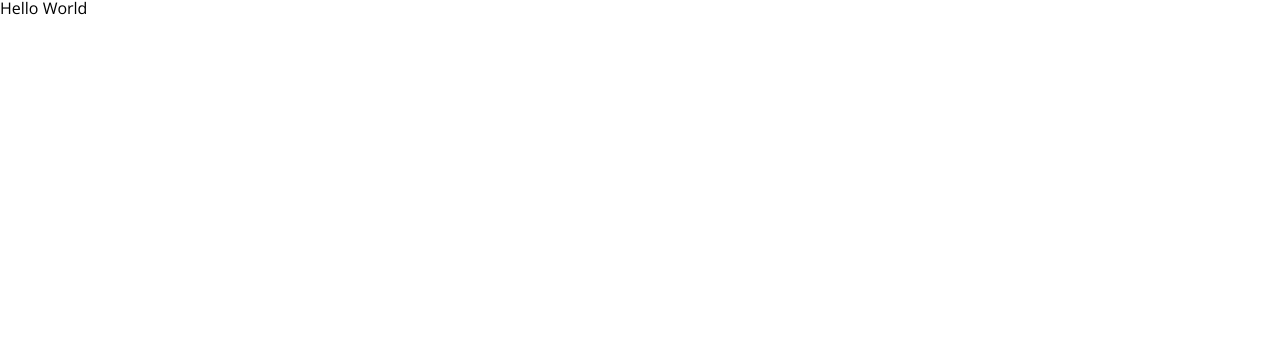
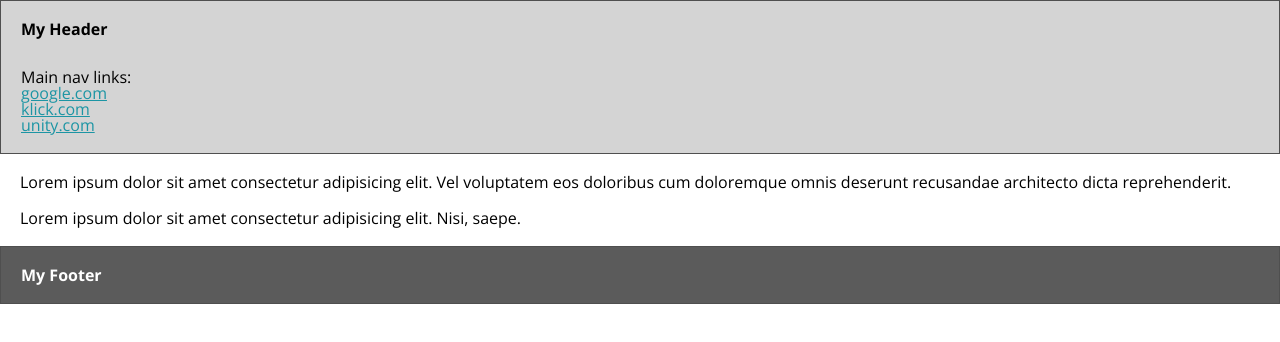
Before and after one commit to JusticeAmpofo/react-sample-website, a React (Create React App) app: page / in a window 1280 px wide. Shown: the top 342 px of the page. Built offline with nearby package versions, Linux system fonts and the light colour scheme.

Commit message:
started v1 layout on desktop

```diff
--- a/package.json
+++ b/package.json
@@ -34,5 +34,8 @@
       "last 1 firefox version",
       "last 1 safari version"
     ]
+  },
+  "devDependencies": {
+    "@babel/plugin-proposal-private-property-in-object": "^7.21.11"
   }
 }
--- a/src/App.css
+++ b/src/App.css
@@ -2,8 +2,8 @@
 @import url('https://fonts.googleapis.com/css2?family=Open+Sans:wght@400;700&display=swap');
 
 html {
+  box-sizing: border-box;
   font-size: 10px;
-  box-sizing: border-box;
 }
 
 *, *:before, *:after {
@@ -14,3 +14,38 @@ body {
   font-family: 'Open Sans', sans-serif;
   font-size: 1.6rem;
 }
+
+/* Utility Classes */
+.container {
+  padding: 20px;
+}
+
+.h1 {
+  font-weight: 700;
+}
+
+.mb5 {
+  margin-bottom: 20px;
+}
+
+.mb8 {
+  margin-bottom: 32px;
+}
+
+.website-border {
+  border: 1px solid #4f4f4f;
+}
+
+.header {
+  background: #d4d4d4;
+}
+
+.navigation-block__link,
+.navigation-block__link:visited {
+  color: #1c95a4;
+}
+
+.footer {
+  background: #5b5b5b;
+  color: #fff;
+}
--- a/src/App.js
+++ b/src/App.js
@@ -1,8 +1,15 @@
+import Header from './components/Header';
+import Footer from './components/Footer';
+import Home from './pages/Home';
 import './App.css';
 
 function App() {
   return (
-    <div>Hello World</div>
+    <>
+      <Header />
+      <Home />
+      <Footer />
+    </>
   );
 }
 
--- /dev/null
+++ b/src/components/Footer.js
@@ -0,0 +1,10 @@
+function Footer() {
+    return (
+        <footer className="footer website-border">
+            <div className="container">
+                <h1 className="h1">My Footer</h1>
+            </div>
+        </footer>
+    )
+}
+export default Footer
--- /dev/null
+++ b/src/components/Header.js
@@ -0,0 +1,21 @@
+function Header() {
+    return (
+        <header className="header website" class="header website-border">
+            <div className="container">
+                <h1 className="h1 mb8">My Header</h1>
+
+                <div className="navigation-block">
+                    <p>Main nav links: </p>
+                    <nav>
+                        <ul>
+                            <li><a className="navigation-block__link" href="https://www.google.com" target="_blank" rel="noreferrer">google.com</a></li>
+                            <li><a className="navigation-block__link" href="https://www.klick.com" target="_blank" rel="noreferrer">klick.com</a></li>
+                            <li><a className="navigation-block__link" href="https://unity.com/" target="_blank" rel="noreferrer">unity.com</a></li>
+                        </ul>
+                    </nav>
+                </div>
+            </div>
+        </header>
+    )
+}
+export default Header
--- /dev/null
+++ b/src/pages/Home.js
@@ -0,0 +1,9 @@
+function Home() {
+    return (
+        <div className="container">
+            <p className="mb5">Lorem ipsum dolor sit amet consectetur adipisicing elit. Vel voluptatem eos doloribus cum doloremque omnis deserunt recusandae architecto dicta reprehenderit.</p>
+            <p>Lorem ipsum dolor sit amet consectetur adipisicing elit. Nisi, saepe.</p>
+        </div>
+    )
+}
+export default Home
```
Also changed, not shown: 1 other file (tests, documents, lock files or other folders).
